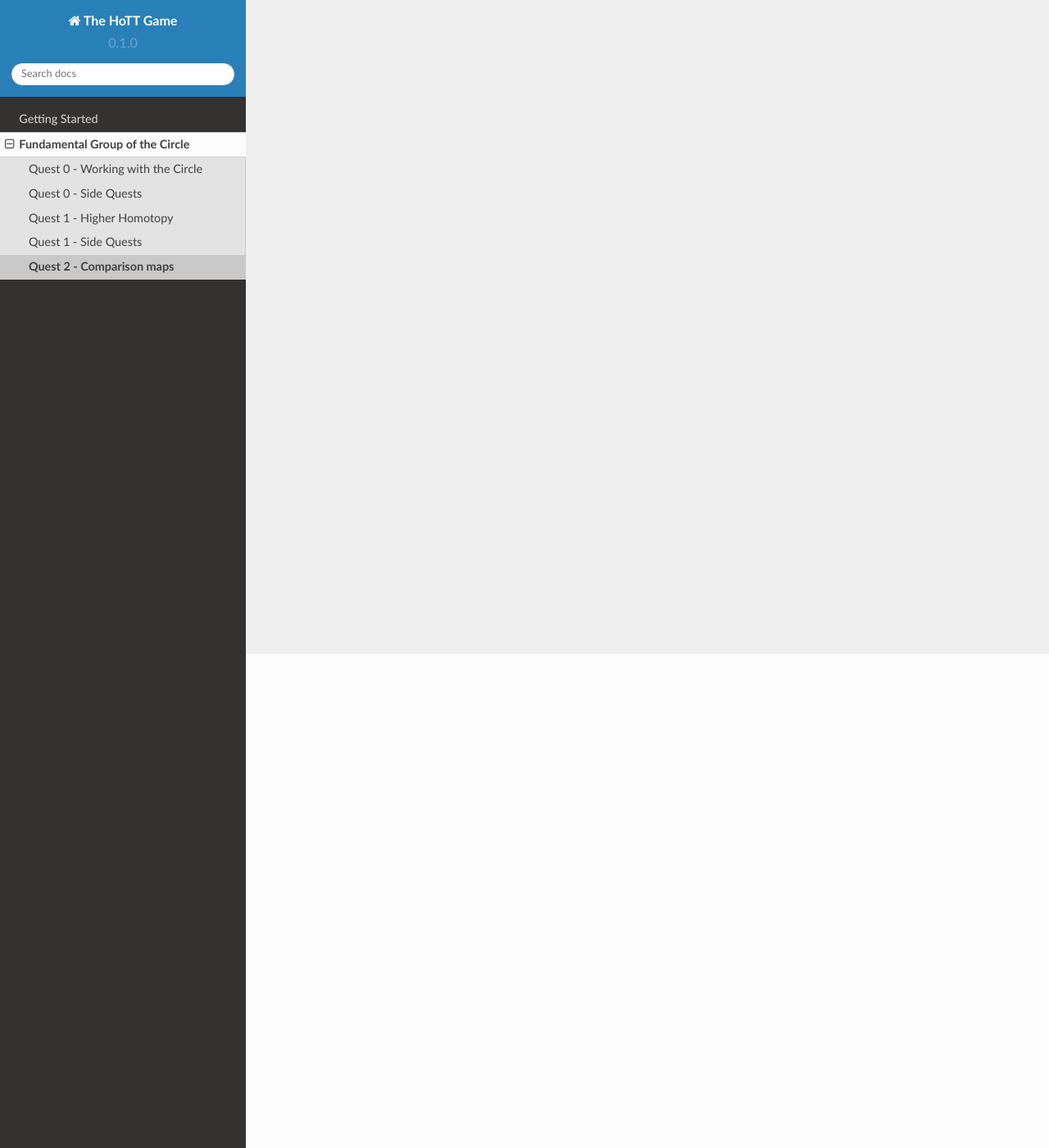
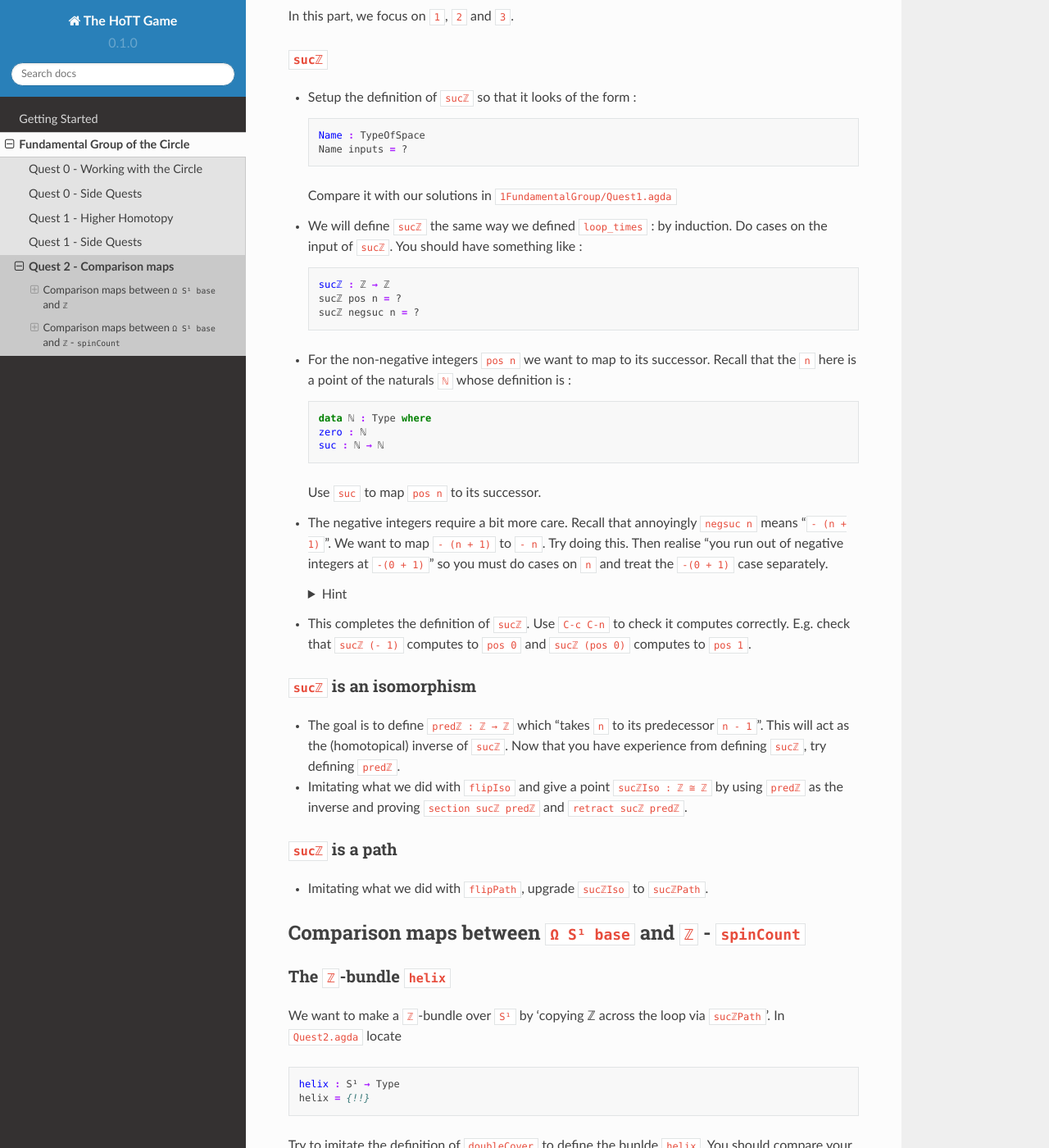
Before and after one commit to thehottgame/theHoTTGameGuide, a Sphinx documentation site: the page built from docs/source/1-fundamental-group/quest-2.rst, in a window 1280 px wide and 1400 px high, scrolled down 603 px. Shown: the whole window at 82% size. Built offline with Sphinx 7.4.7 and the Read the Docs theme 2.0.0, drawn with Linux system fonts in a browser that asks for light colours; some of the changed text lies outside the part shown.

Commit message:
added quest 2 stuff

```diff
--- a/docs/source/1-fundamental-group/quest-2.rst
+++ b/docs/source/1-fundamental-group/quest-2.rst
@@ -4,4 +4,163 @@
 Quest 2 - Comparison maps
 *************************
 
-Under construction
+Comparison maps between ``Ω S¹ base`` and ``ℤ``
+===========================================
+
+In ``Quest1`` we have defined the map ``loop_times : ℤ → Ω S¹ base``.
+Creating the inverse map is difficult without access to the entire circle.
+Similarly to how we used ``doubleCover`` to distinguish ``refl`` and ``base``,
+the idea is to replace ``Bool`` with ``ℤ``,
+allowing us to distinguish between all loops on ``S¹``.
+In ``Part0`` and ``Part1`` we will construct one of the two comparison maps
+across the whole circle, called ``spinCount``.
+
+The plan is :
+
+1. Define a function ``sucℤ : ℤ → ℤ`` that increases every integer by one
+2. Prove that ``sucℤ`` is an isomorphism by constructing
+   an inverse map ``predℤ : ℤ → ℤ``.
+3. Turn ``sucℤ`` into a path ``sucPath : ℤ ≡ ℤ`` using ``isoToPath``
+4. Define ``helix : S¹ → Type`` by mapping ``base`` to ``ℤ`` and
+   a generic point ``loop i`` to ``sucPath i``.
+5. Use ``helix`` and ``endPt`` to define the map
+   ``spinCountBase : base ≡ base → ℤ``
+   Intuitively it counts how many times a path loops around ``S¹``.
+   a generic point ``loop i`` to ``sucPath i``.
+6. Generalize this across the circle.
+
+In this part, we focus on ``1``, ``2`` and ``3``.
+
+``sucℤ``
+--------
+
+- Setup the definition of ``sucℤ`` so that it looks of the form :
+
+  .. code:: agda
+
+     Name : TypeOfSpace
+     Name inputs = ?
+
+  Compare it with our solutions in ``1FundamentalGroup/Quest1.agda``
+- We will define ``sucℤ`` the same way we defined ``loop_times`` :
+  by induction.
+  Do cases on the input of ``sucℤ``.
+  You should have something like :
+
+  .. code:: agda
+
+     sucℤ : ℤ → ℤ
+     sucℤ pos n = ?
+     sucℤ negsuc n = ?
+
+- For the non-negative integers ``pos n`` we want to map to its successor.
+  Recall that the ``n`` here is a point of the naturals ``ℕ`` whose definition is :
+
+  .. code:: agda
+
+     data ℕ : Type where
+     zero : ℕ
+     suc : ℕ → ℕ
+
+  Use ``suc`` to map ``pos n`` to its successor.
+- The negative integers require a bit more care.
+  Recall that annoyingly ``negsuc n`` means "``- (n + 1)``".
+  We want to map ``- (n + 1)`` to ``- n``.
+  Try doing this.
+  Then realise "you run out of negative integers at ``-(0 + 1)``"
+  so you must do cases on ``n`` and treat the ``-(0 + 1)`` case separately.
+
+  .. raw:: html
+
+     <p>
+     <details>
+     <summary>Hint</summary>
+
+  Do ``C-c C-c`` on ``n``.
+  Then map ``negsuc 0`` to ``pos 0``.
+  For ``negsuc (suc n)``, map it to ``negsuc n``.
+
+  </details>
+  </p>
+- This completes the definition of ``sucℤ``.
+  Use ``C-c C-n`` to check it computes correctly.
+  E.g. check that ``sucℤ (- 1)`` computes to ``pos 0``
+  and ``sucℤ (pos 0)`` computes to ``pos 1``.
+
+``sucℤ`` is an isomorphism
+--------------------------
+
+- The goal is to define ``predℤ : ℤ → ℤ`` which
+  "takes ``n`` to its predecessor ``n - 1``".
+  This will act as the (homotopical) inverse of ``sucℤ``.
+  Now that you have experience from defining ``sucℤ``,
+  try defining ``predℤ``.
+- Imitating what we did with ``flipIso`` and
+  give a point ``sucℤIso : ℤ ≅ ℤ``
+  by using ``predℤ`` as the inverse and proving
+  ``section sucℤ predℤ`` and ``retract sucℤ predℤ``.
+
+``sucℤ`` is a path
+------------------
+
+- Imitating what we did with ``flipPath``,
+  upgrade ``sucℤIso`` to ``sucℤPath``.
+
+Comparison maps between ``Ω S¹ base`` and ``ℤ`` - ``spinCount``
+===============================================================
+
+The ``ℤ``-bundle ``helix``
+--------------------------
+
+We want to make a ``ℤ``-bundle over ``S¹`` by
+'copying ℤ across the loop via ``sucℤPath``'.
+In ``Quest2.agda`` locate
+
+.. code:: agda
+
+   helix : S¹ → Type
+   helix = {!!}
+
+Try to imitate the definition of ``doubleCover`` to define the bunlde ``helix``.
+You should compare your definition to ours in ``Quest2Solutions.agda``.
+Note that we have called this ``helix``, since the picture of this ``ℤ``-bundle
+looks like
+
+..
+   .. image:: helix.png
+   :width: 1000
+   :alt: helix
+
+Counting loops
+--------------
+
+Now we can do what was originally difficult - constructing an inverse map
+(over all points).
+Now we want to be able to count how many times a path ``base ≡ base`` loops around
+``S¹``, which we can do now using ``helix`` and finding end points of 'lifted' paths.
+For example the path ``loop`` should loop around once,
+counted by looking at the end point of 'lifted' ``loop``, starting at ``0``.
+Hence try to define
+
+.. code:: agda
+
+   spinCountBase : base ≡ base → helix base
+   spinCountBase = {!!}
+
+Try computing a few values using ``C-c C-n``,
+you can try it on ``refl``, ``loop``, ``loop 3 times``, ``loop (- 1) times`` and so on.
+
+Generalising
+------------
+
+The function ``spinCountBase``
+can actually be improved without any extra work to a function on all of ``S¹``.
+
+.. code:: agda
+
+   spinCount : (x : S¹) → base ≡ x → helix x
+   spinCount = {!!}
+
+We will show that this and a general version of ``loop_times`` are
+inverses of each other over ``S¹``, in particular obtaining an isomorphism
+between ``base ≡ base`` and ``ℤ``.
```
